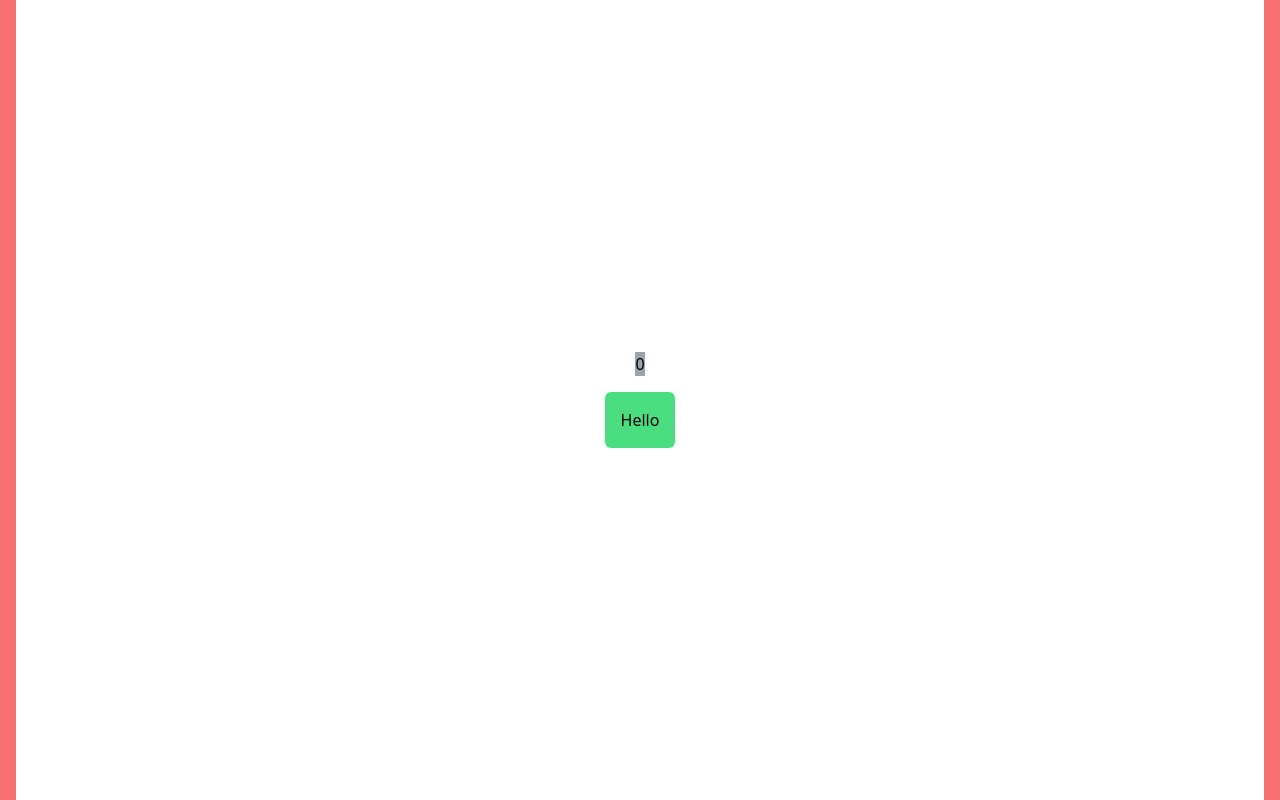
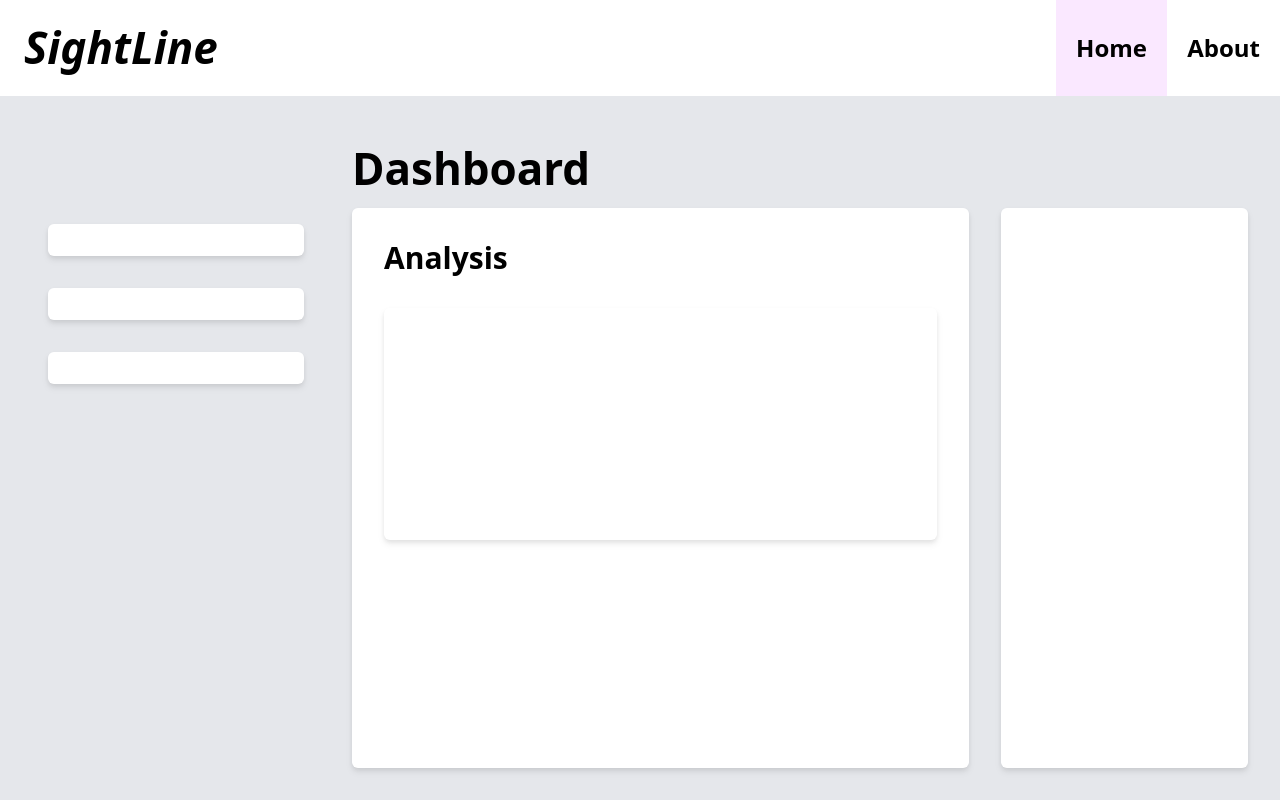
Before and after one commit to Geeknerd1337/SightLine, a Next.js app in the folder Frontend/inclusive-play/: page / in a window 1280 px wide. Built offline with nearby package versions, Linux system fonts and the light colour scheme.

Commit message:
navbar + home framework
dawn of the thing and the stuff

```diff
--- /dev/null
+++ b/Frontend/inclusive-play/src/components/NavigationBar.tsx
@@ -0,0 +1,48 @@
+/** @format */
+import React from "react"
+
+interface NavigationBarProps {
+	setIndex: Function // parent pageIndex
+}
+
+export default function NavigationBar(props: NavigationBarProps) {
+	const [pageIndex, setPageIndex] = React.useState(0)
+
+	React.useEffect(() => {
+    props.setIndex(pageIndex)
+  }, [pageIndex])
+
+	// * render functions
+	const renderButton = (index: number, name: string) => {
+		let css = pageIndex == index ? "flex-auto bg-fuchsia-100" : "flex-auto"
+
+		return (
+			<button
+				onClick={(e) => {
+					setPageIndex(index)
+				}}
+				className={css}
+			>
+				{name}
+			</button>
+		)
+	}
+
+	// * primary render
+	return (
+		<div className="w-full bg-white flex flex-row h-24 justify-between">
+			<div className="flex-0 text-4.5xl font-bold flex items-center pl-6 italic">SightLine</div>
+			<div className="flex w-56 text-2xl font-semibold flex-row">
+				{renderButton(0, "Home")}
+				{renderButton(1, "About")}
+			</div>
+		</div>
+	)
+}
+
+{
+	/* <label class="switch">
+  <input type="checkbox">
+  <span class="slider round"></span>
+</label> */
+}
--- a/Frontend/inclusive-play/src/components/RoundedCard.tsx
+++ b/Frontend/inclusive-play/src/components/RoundedCard.tsx
@@ -1,11 +1,16 @@
+/** @format */
+
+import { ReactNode } from "react"
+
 interface CardProps {
-    text: string
+	children?: ReactNode
+	className?: string
 }
 
-export default function RoundedCard(props: CardProps){
-    return (
-      <div className="relative bg-green-400 rounded-md p-4">
-        {props.text}
-      </div>
-    )
+export default function RoundedCard(props: CardProps) {
+	const renderInternal = () => {
+		return <div className="drop-shadow-md flex-auto bg-white rounded-md p-4">{props.children}</div>
+	}
+
+	return <>{props.className ? <div className={props.className}>{renderInternal()}</div> : renderInternal()}</>
 }
--- a/Frontend/inclusive-play/src/pages/index.tsx
+++ b/Frontend/inclusive-play/src/pages/index.tsx
@@ -1,25 +1,73 @@
-import Head from 'next/head'
-import Image from 'next/image'
-import { Inter } from '@next/font/google'
-import styles from '@/styles/Home.module.css'
-import HomeView from '@/views/HomeView'
-import { useState } from 'react'
+/** @format */
 
-const inter = Inter({ subsets: ['latin'] })
+import Head from "next/head"
+import Image from "next/image"
+import { useState } from "react"
 
-export default function Home() {
-  const [count, setCount] = useState(0);
+import NavigationBar from "@/components/NavigationBar"
 
+import HomeView from "@/views/HomeView"
+import AboutView from "@/views/AboutView"
+
+import { Inter } from "@next/font/google"
+import styles from "@/styles/Home.module.css"
+
+const inter = Inter({ subsets: ["latin"] })
+
+// page metadata
+const TAB_TITLE = "Sightline"
+const META_DESC = "A video analyzing app to increase accessibility to visual sensitivities"
+
+// page enum
+const PAGES = {
+	HOME: 0,
+	ABOUT: 1, // unsure if used
+}
+
+// * primary app component
+export default function App() {
+	// * state
+	const [pageIndex, setPageIndex] = useState(0)
+
+	// * render functions
+	// renders page on page index
+	const renderPage = (index: Number) => {
+		let pageToRender = <></>
+		switch (index) {
+			case 0:
+				pageToRender = <HomeView />
+				break
+			case 1:
+				pageToRender = <AboutView />
+				break
+			default:
+				break
+		}
+		return pageToRender
+	}
+
+	// * primary render
 	return (
 		<>
 			<Head>
-        <title>Create Next App</title>
-        <meta name="description" content="Generated by create next app" />
-        <meta name="viewport" content="width=device-width, initial-scale=1" />
-        <link rel="icon" href="/favicon.ico" />
+				<title>{TAB_TITLE}</title>
+				<meta
+					name="description"
+					content={META_DESC}
+				/>
+				<meta
+					name="viewport"
+					content="width=device-width, initial-scale=1"
+				/>
+				<link
+					rel="icon"
+					href="/favicon.ico"
+				/>
 			</Head>
-      <div className='w-screen h-screen top-0 left-0 bg-red-400 flex items-center justify-center'>
-        <HomeView/>
+			<div className="w-screen h-screen flex bg-gray-200 flex-col overflow-hidden">
+				{/* style={{width:'100vw', height:'100vh', background-''}}> */}
+				<NavigationBar setIndex={setPageIndex} />
+				{renderPage(pageIndex)}
 			</div>
 		</>
 	)
--- /dev/null
+++ b/Frontend/inclusive-play/src/views/AboutView.tsx
@@ -0,0 +1,16 @@
+/** @format */
+
+
+// * home page
+export default function AboutView() {
+	// * display
+
+	// * data
+
+	// * data functions
+
+	// * render functions
+
+	// * primary render
+	return <></>
+}
--- a/Frontend/inclusive-play/src/views/HomeView.tsx
+++ b/Frontend/inclusive-play/src/views/HomeView.tsx
@@ -1,26 +1,58 @@
-import ExampleButton from "@/components/ExampleButton"
+/** @format */
+
 import RoundedCard from "@/components/RoundedCard"
-import { useState, useEffect } from "react"
 
-export default function HomeView(){
-    const [count, setCount] = useState(0);
+// * home page
+export default function HomeView() {
+	// * display
 
-    useEffect(() => {
-        console.log("Count changed to " + count);
-    }
-    , [count])
+	// * data
 
+	// * data functions
 
-    return(
-        <div className="flex m-4 gap-4 flex-col bg-white text-black justify-center items-center h-full w-full">
-            <ExampleButton text={count.toString()} onClick={
-                () => {
-                    setCount(count + 1);
-                }
-            } />
+	// * render functions
+	const renderSubHeader = () => {
+		return <div className="flex-auto" />
+	}
 
-            <RoundedCard text = 'Hello'/>
-        </div>
-    )
+	const renderLeftColumn = () => {
+		return (
+			<div className="flex-auto flex flex-col">
+				<RoundedCard className="p-4"></RoundedCard>
+				<RoundedCard className="p-4" />
+				<RoundedCard className="p-4" />
+			</div>
+		)
+	}
+	const renderMiddleColumn = () => {
+		return (
+			<>
+				<div className="absolute top-34 text-4.5xl font-bold">Dashboard</div>
+				<RoundedCard>
+					<div className="p-4 font-semibold text-3xl">Analysis</div>
+					<RoundedCard className="flex drop-shadow-mg h-1/2 p-4 p-top" />
+				</RoundedCard>
+			</>
+		)
+	}
+	const renderRightColumn = () => {
+		return (
+			<>
+				<RoundedCard />
+			</>
+		)
+	}
 
+	// * primary render
+	return (
+		<>
+			<div className="h-20">{renderSubHeader()}</div>
+			<div className="flex-1 flex m-8 gap-8 flex-row text-black">
+				<div className="w-72 flex flex-col ">{renderLeftColumn()}</div>
+				<div className="flex-auto flex flex-col grow-2">{renderMiddleColumn()}</div>
+				<div className="flex-auto flex flex-col">{renderRightColumn()}</div>
+				{/* <RoundedCard text="Hello" /> */}
+			</div>
+		</>
+	)
 }
--- a/Frontend/inclusive-play/tailwind.config.js
+++ b/Frontend/inclusive-play/tailwind.config.js
@@ -6,7 +6,17 @@ module.exports = {
     "./src/**/*.{js,ts,jsx,tsx}",
   ],
   theme: {
-    extend: {},
+    extend: {
+      flexGrow: {
+        2: '2'
+      },
+      fontSize: {
+        '4.5xl': '2.7465rem'
+      },
+      inset: {
+        34: '8.5rem'
+      }
+    },
   },
   plugins: [],
 }
```
Lines whose indentation alone changed are shown as unchanged.
